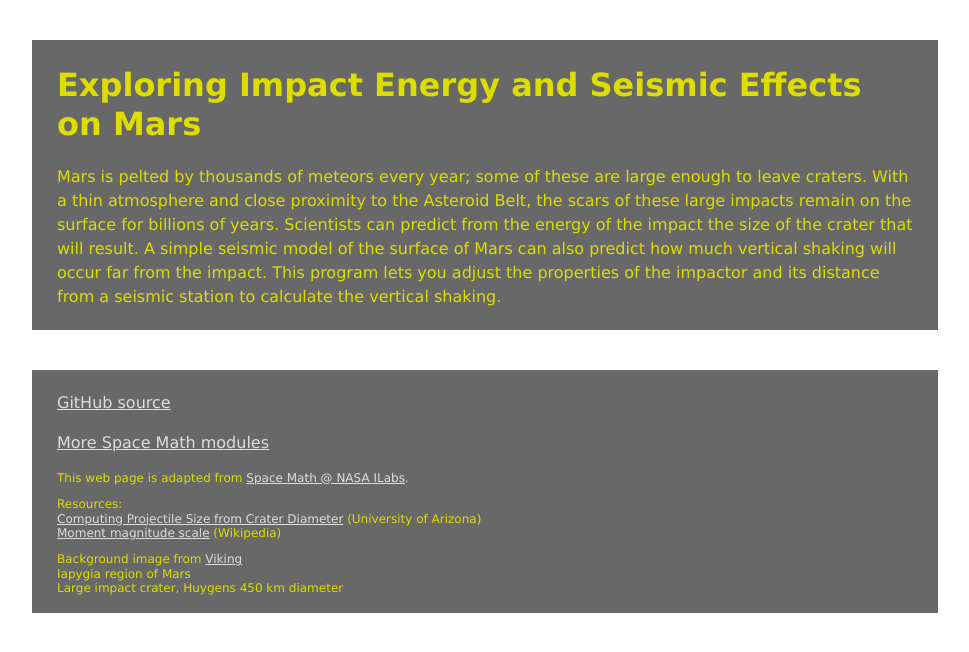
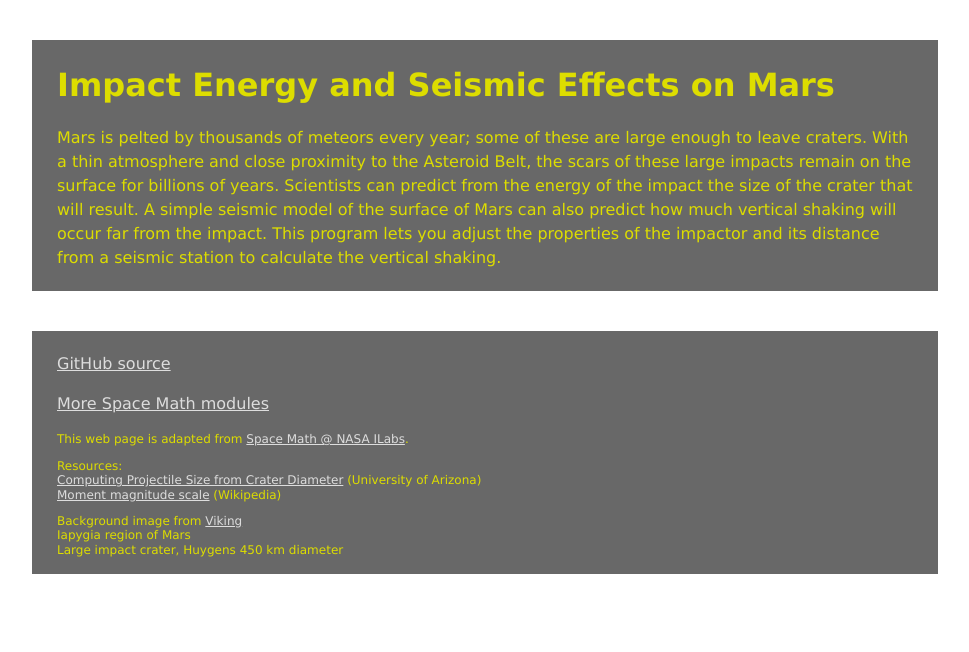
Before and after one commit to spacemath/mars-impact, a plain HTML site: page index.html in a window 1280 px wide. Shown: the whole page, without its empty margins (155-1124 px from the left). Drawn offline with Linux system fonts and the light colour scheme.

Commit message:
Shorter heading

```diff
--- a/index.html
+++ b/index.html
@@ -12,7 +12,7 @@
 		<div id='container'>
 
 		<div class='highlight'>
-		<h1>Exploring Impact Energy and Seismic Effects on Mars</h1>
+		<h1>Impact Energy and Seismic Effects on Mars</h1>
 
 		<p>
 		Mars is pelted by thousands of meteors every year; some of these are large enough to leave craters.
```
